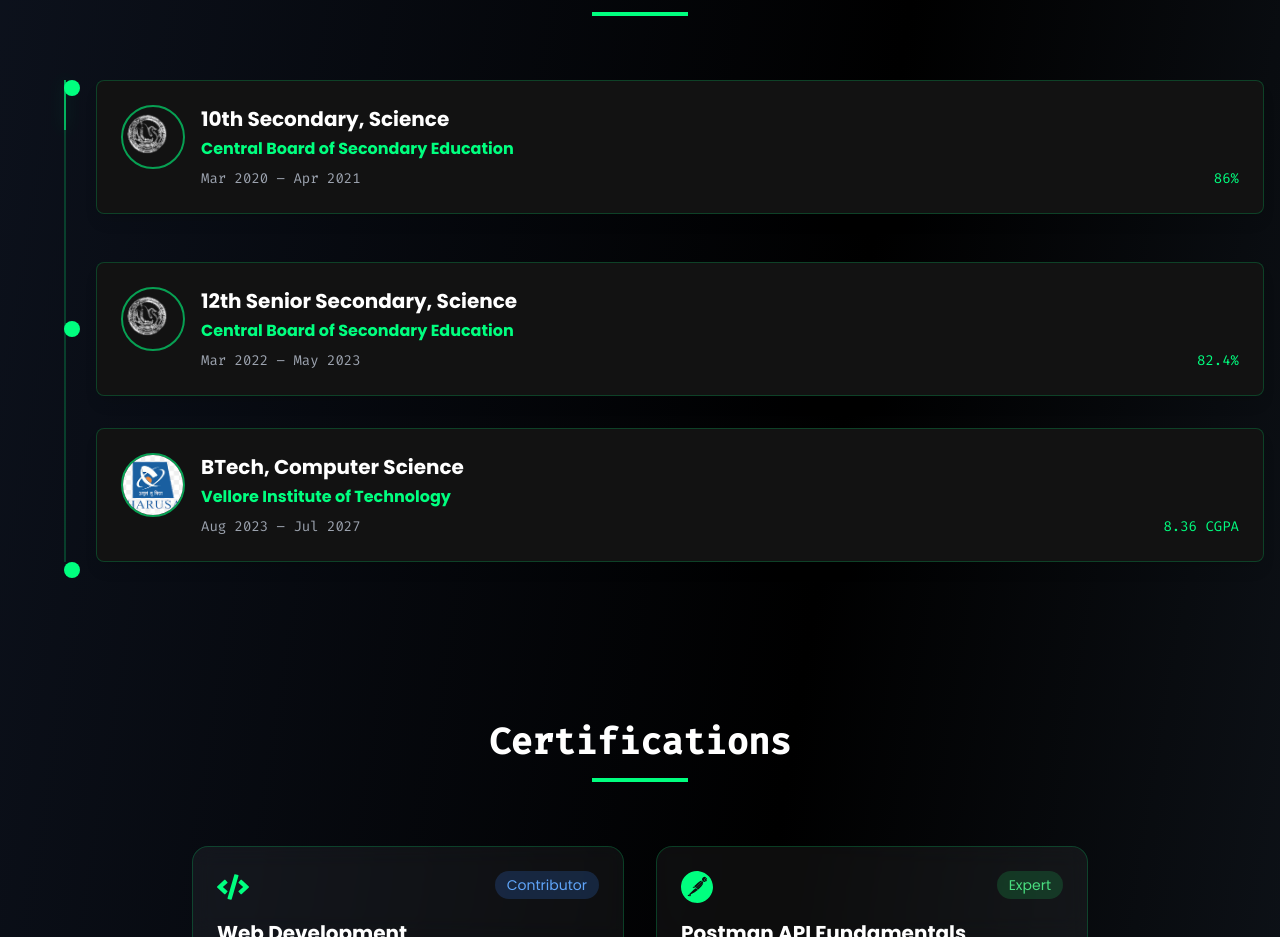
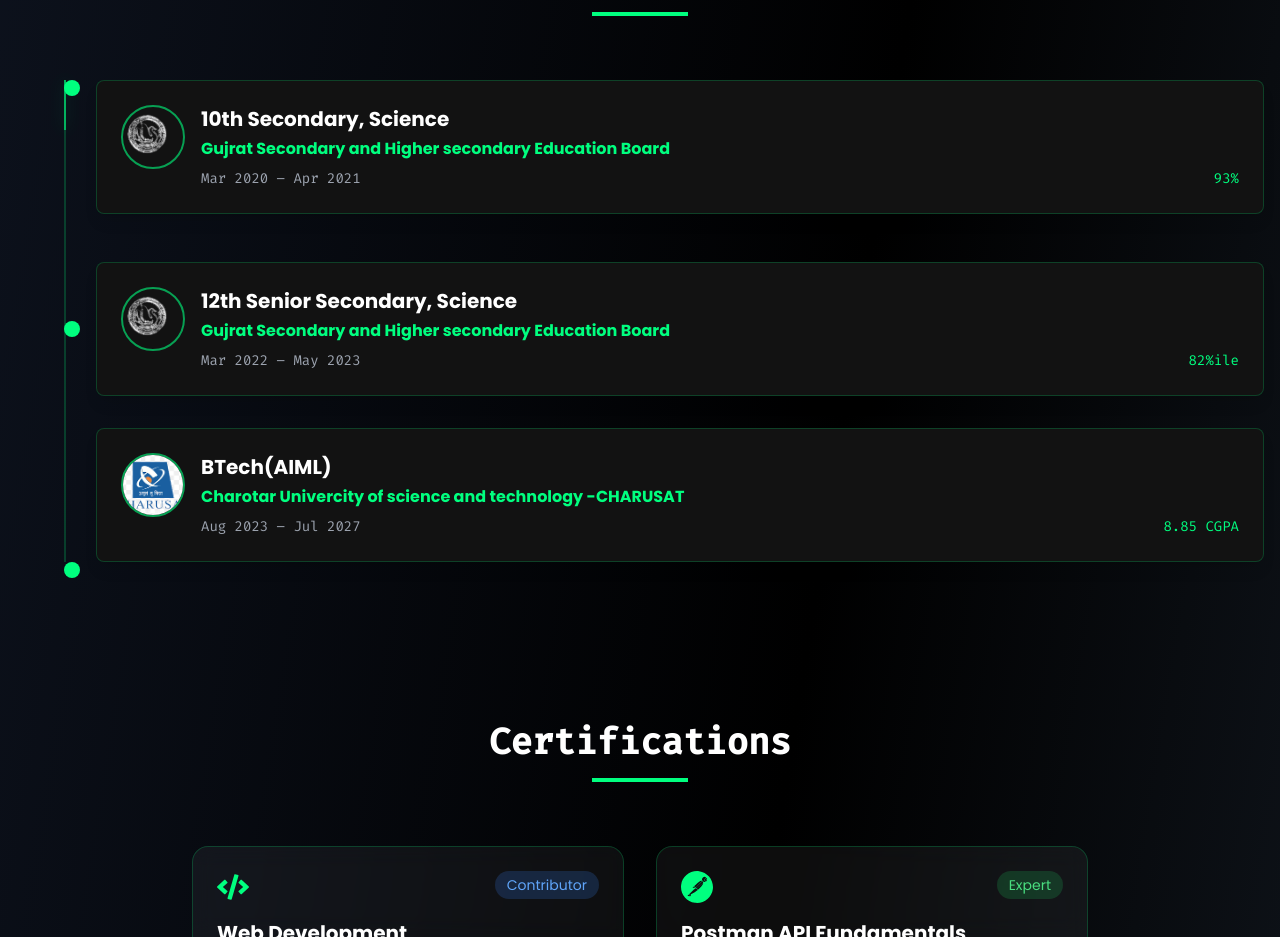
Before and after one commit to DEVang0876/Portfolio-Site, a React (Vite) app: page / in a window 1280 px wide. Shown: the part 2300-3237 px from the top of the page. Built offline with nearby package versions, Linux system fonts and the light colour scheme; no server answers.

Commit message:
Update education details in EducationTimeline component

```diff
--- a/src/components/EducationTimeline.jsx
+++ b/src/components/EducationTimeline.jsx
@@ -5,27 +5,27 @@ import { useRef } from 'react';
 const educationData = [
   {
     id: 1,
-    institution: 'Central Board of Secondary Education',
+    institution: 'Gujrat Secondary and Higher secondary Education Board',
     logo: '/logos/cbse.png',
     degree: '10th Secondary, Science',
     duration: 'Mar 2020 – Apr 2021',
-    grade: '86%',
+    grade: '93%',
   },
   {
     id: 2,
-    institution: 'Central Board of Secondary Education',
+    institution: 'Gujrat Secondary and Higher secondary Education Board',
     logo: '/logos/cbse.png',
     degree: '12th Senior Secondary, Science',
     duration: 'Mar 2022 – May 2023',
-    grade: '82.4%',
+    grade: '82%ile',
   },
   {
     id: 3,
-    institution: 'Vellore Institute of Technology',
+    institution: 'Charotar Univercity of science and technology -CHARUSAT',
     logo: '/logos/vit.png',
-    degree: 'BTech, Computer Science',
+    degree: 'BTech(AIML)',
     duration: 'Aug 2023 – Jul 2027',
-    grade: '8.36 CGPA',
+    grade: '8.85 CGPA',
   },
 ];
 
```
